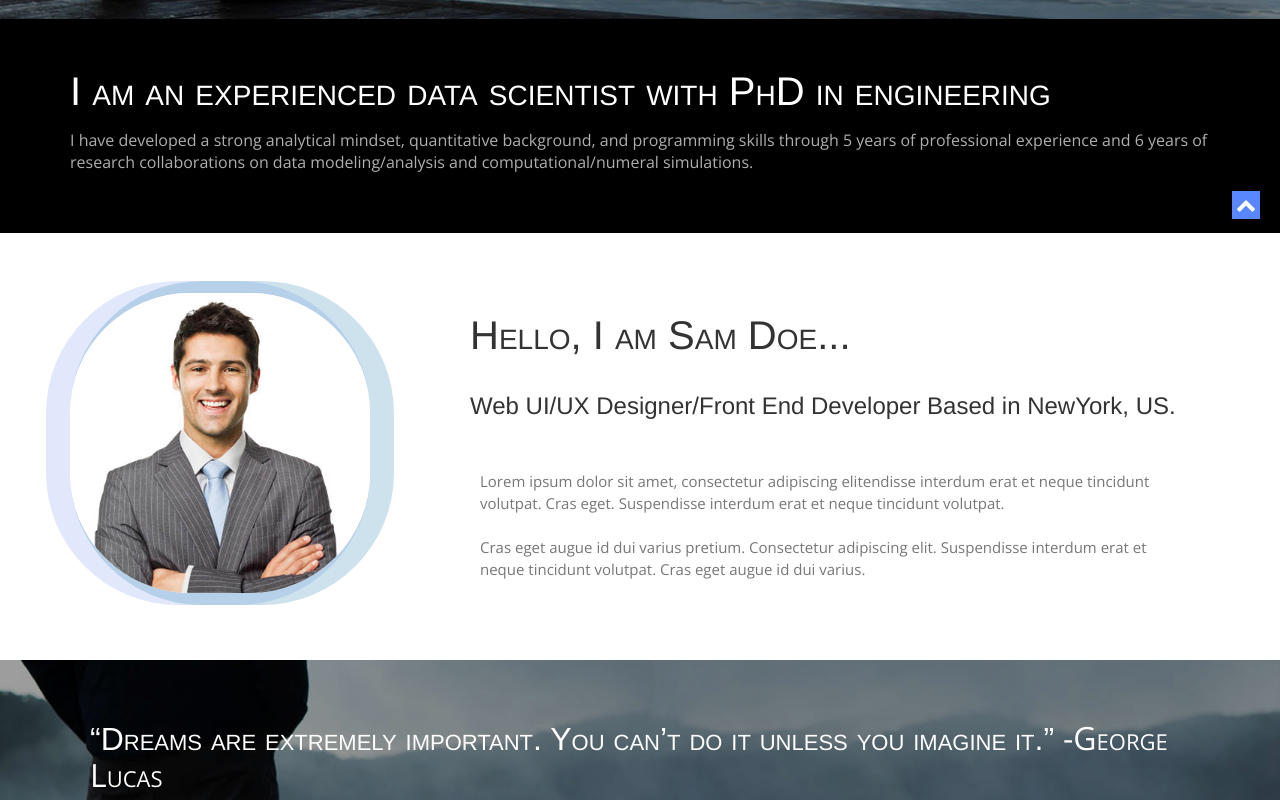
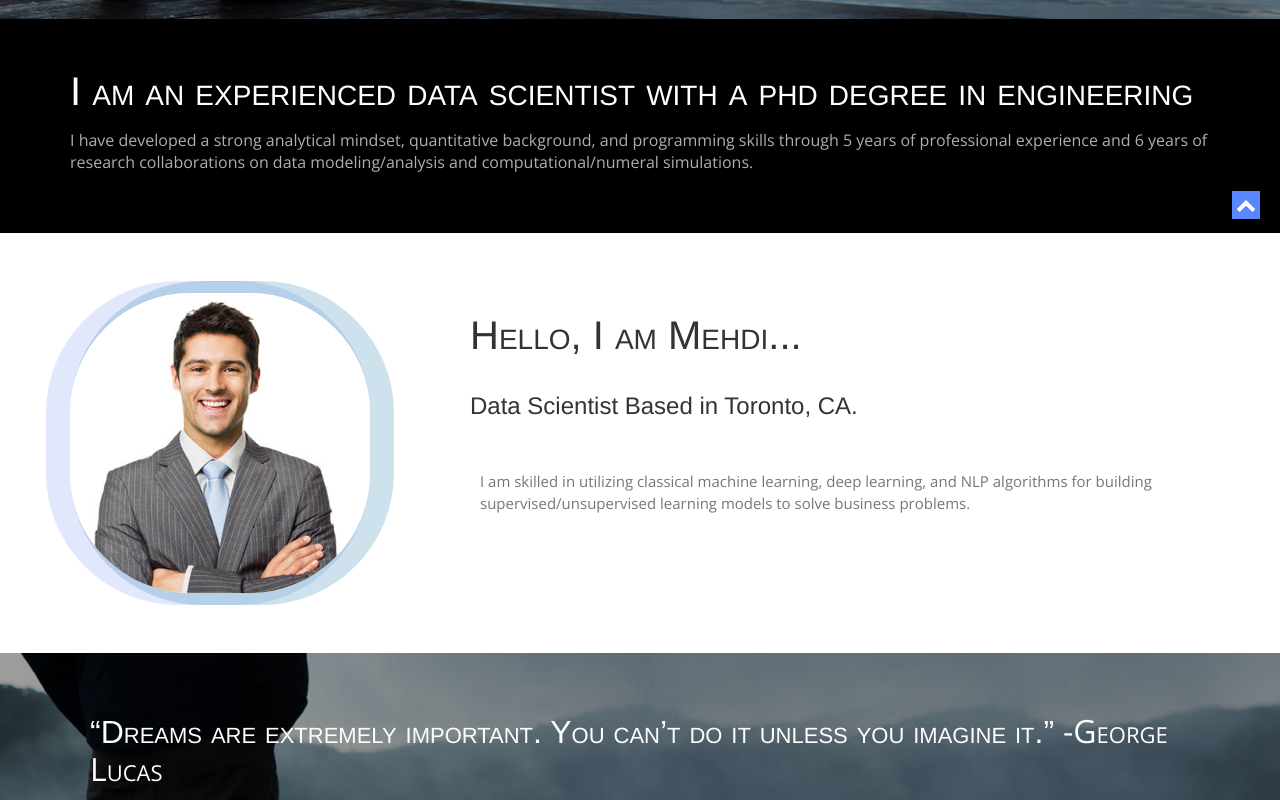
Before and after one commit to aghelinejad/Portfolio_Mehdi, a plain HTML site: page index.html in a window 1280 px wide. Shown: the part 561-1361 px from the top of the page. Drawn offline with nearby package versions, Linux system fonts and the light colour scheme.

Commit message:
more update!

```diff
--- a/index.html
+++ b/index.html
@@ -80,7 +80,7 @@
 <section id="introText">
   <div class="container">
     <div>
-      <h1>I am an experienced data scientist with PhD in engineering</h1>
+      <h1>I am an experienced data scientist with a phd degree in engineering</h1>
       <p>I have developed a strong analytical mindset, quantitative background, and programming skills through 5 years of professional experience and 6 years of research collaborations on data modeling/analysis and computational/numeral simulations.</p>
     </div>
   </div>
@@ -93,13 +93,10 @@
       <div class="col-md-4 tileBox"> <img src="images/photo-1.jpg" alt="me"/> </div>
       <div class="col-md-8 tileBox">
         <div class="txtHead">
-          <h2>Hello, I am Sam Doe...</h2>
-          <h3> Web UI/UX Designer/Front End Developer Based in NewYork, US.</h3>
+          <h2>Hello, I am Mehdi...</h2>
+          <h3> Data Scientist Based in Toronto, CA.</h3>
         </div>
-        <p>Lorem ipsum dolor sit amet, consectetur adipiscing elitendisse interdum erat et neque tincidunt volutpat. Cras eget. Suspendisse interdum erat et neque tincidunt volutpat. <br/>
-          <br/>
-          Cras eget augue id dui varius pretium.
-          Consectetur adipiscing elit. Suspendisse interdum erat et neque tincidunt volutpat. Cras eget augue id dui varius.</p>
+        <p>I am skilled in utilizing classical machine learning, deep learning, and NLP algorithms for building supervised/unsupervised learning models to solve business problems. <br/>
       </div>
       <!-- end: -->
     </div>
```
